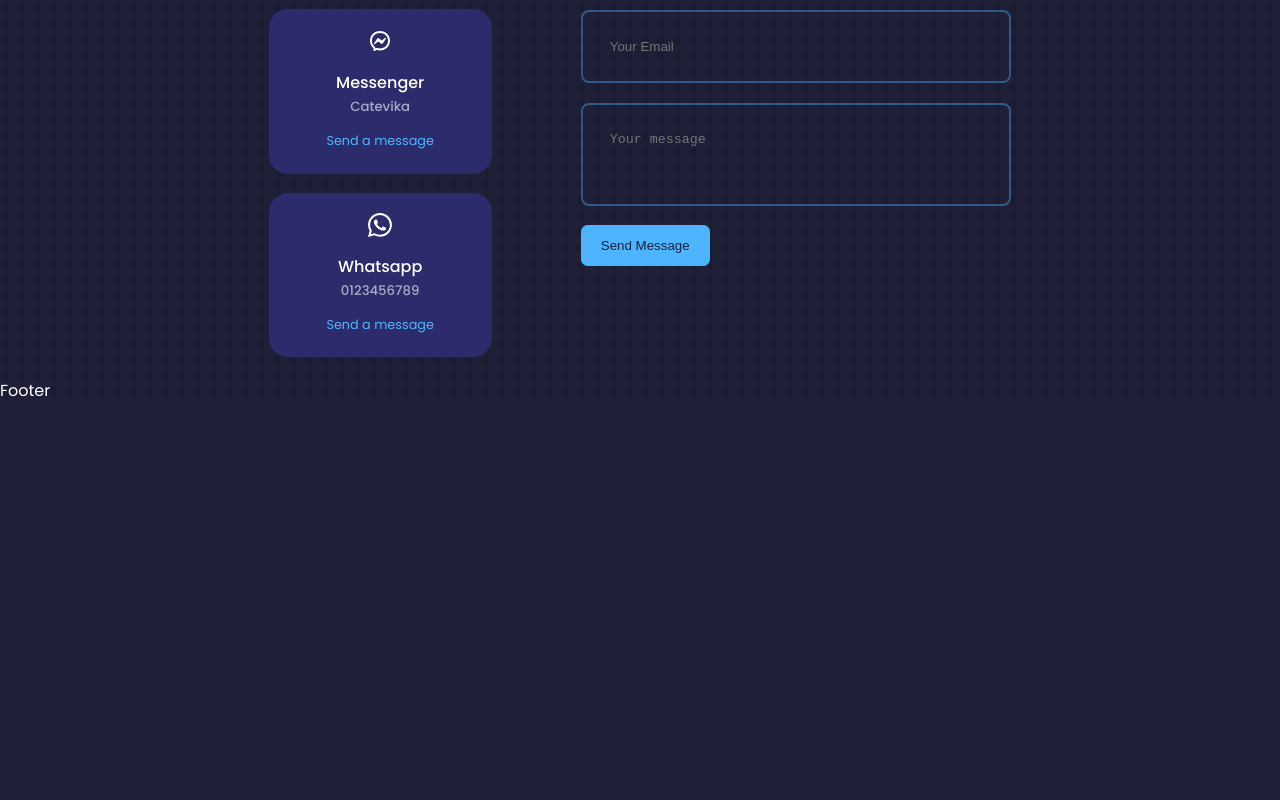
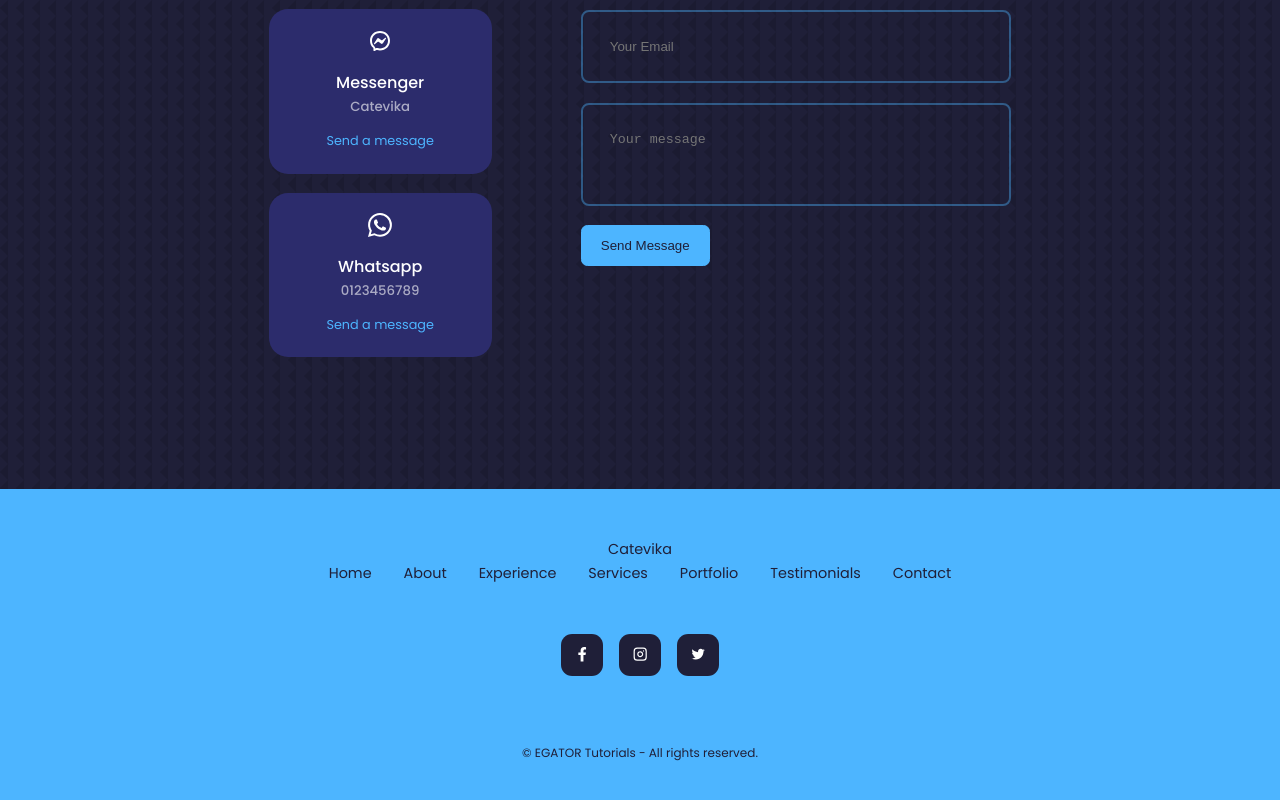
Before and after one commit to Catevika/react-portfolio-website_egator, a React (Create React App) app: page / in a window 1280 px wide. Shown: the part 5616-6416 px from the top of the page. Before the commit the page ends 6020 px from the top, so only its background shows below. Built offline with nearby package versions, Linux system fonts and the light colour scheme.

Commit message:
Add Footer + CSS

```diff
--- a/src/components/footer/Footer.css
+++ b/src/components/footer/Footer.css
@@ -0,0 +1,67 @@
+footer {
+  background-color: var(--color-primary);
+  padding: 3rem 0;
+  text-align: center;
+  font-size: 0.9rem;
+  margin-top: 7rem;
+}
+
+footer a {
+  color: var(--color-bg);
+}
+
+.footer__logo {
+  font-size: 2rem;
+  font-weight: 500;
+  margin-bottom: 2rem;
+  display: inline-block;
+}
+
+.permalinks {
+  display: flex;
+  flex-wrap: wrap;
+  justify-content: center;
+  gap: 2rem;
+  margin: 0 auto 3rem;
+}
+
+.footer__socials {
+  display: flex;
+  justify-content: center;
+  gap: 1rem;
+  margin-bottom: 4rem;
+}
+
+.footer__socials a {
+  background-color: var(--color-bg);
+  color: var(--color-white);
+  padding: 0.8rem;
+  border-radius: 0.7rem;
+  display: flex;
+  border: 1px solid transparent;
+}
+
+.footer__socials a:hover {
+  background-color: transparent;
+  color: var(--color-bg);
+  border-color: var(--color-bg);
+}
+
+.footer__copyright {
+  margin-bottom: 4rem;
+  color: var(--color-bg);
+}
+
+/*=============================================
+=        MEDIA QUERIES FOR SMALL DEVICES      =
+=============================================*/
+@media screen and (max-width: 600px) {
+  .permalinks {
+    flex-direction: column;
+    gap: 1.5rem;
+  }
+
+  .footer__socials {
+    margin-bottom: 2.6rem;
+  }
+}
--- a/src/components/footer/Footer.jsx
+++ b/src/components/footer/Footer.jsx
@@ -1,9 +1,68 @@
 import React from 'react';
+import { FaFacebookF } from 'react-icons/fa';
+import { FiInstagram } from 'react-icons/fi';
+import { IoLogoTwitter } from 'react-icons/io';
 
 import './Footer.css';
 
 const Footer = () => {
-	return <footer id='footer'>Footer</footer>;
+	return (
+		<footer id='footer'>
+			<a href='/' className='footer-logo'>
+				Catevika
+			</a>
+
+			<ul className='permalinks'>
+				<li>
+					<a href='/'>Home</a>
+				</li>
+				<li>
+					<a href='#about'>About</a>
+				</li>
+				<li>
+					<a href='#experience'>Experience</a>
+				</li>
+				<li>
+					<a href='#services'>Services</a>
+				</li>
+				<li>
+					<a href='#portfolio'>Portfolio</a>
+				</li>
+				<li>
+					<a href='#testimonials'>Testimonials</a>
+				</li>
+				<li>
+					<a href='#contact'>Contact</a>
+				</li>
+			</ul>
+			<div className='footer__socials'>
+				<a
+					href='https://facebook.com/'
+					target='_blank'
+					rel='noopener noreferrer'
+				>
+					<FaFacebookF />
+				</a>
+				<a
+					href='https://instagram.com/'
+					target='_blank'
+					rel='noopener noreferrer'
+				>
+					<FiInstagram />
+				</a>
+				<a
+					href='https://twitter.com/'
+					target='_blank'
+					rel='noopener noreferrer'
+				>
+					<IoLogoTwitter />
+				</a>
+			</div>
+			<div className='footer__copyright'>
+				<small>&copy; EGATOR Tutorials - All rights reserved.</small>
+			</div>
+		</footer>
+	);
 };
 
 export default Footer;
```
